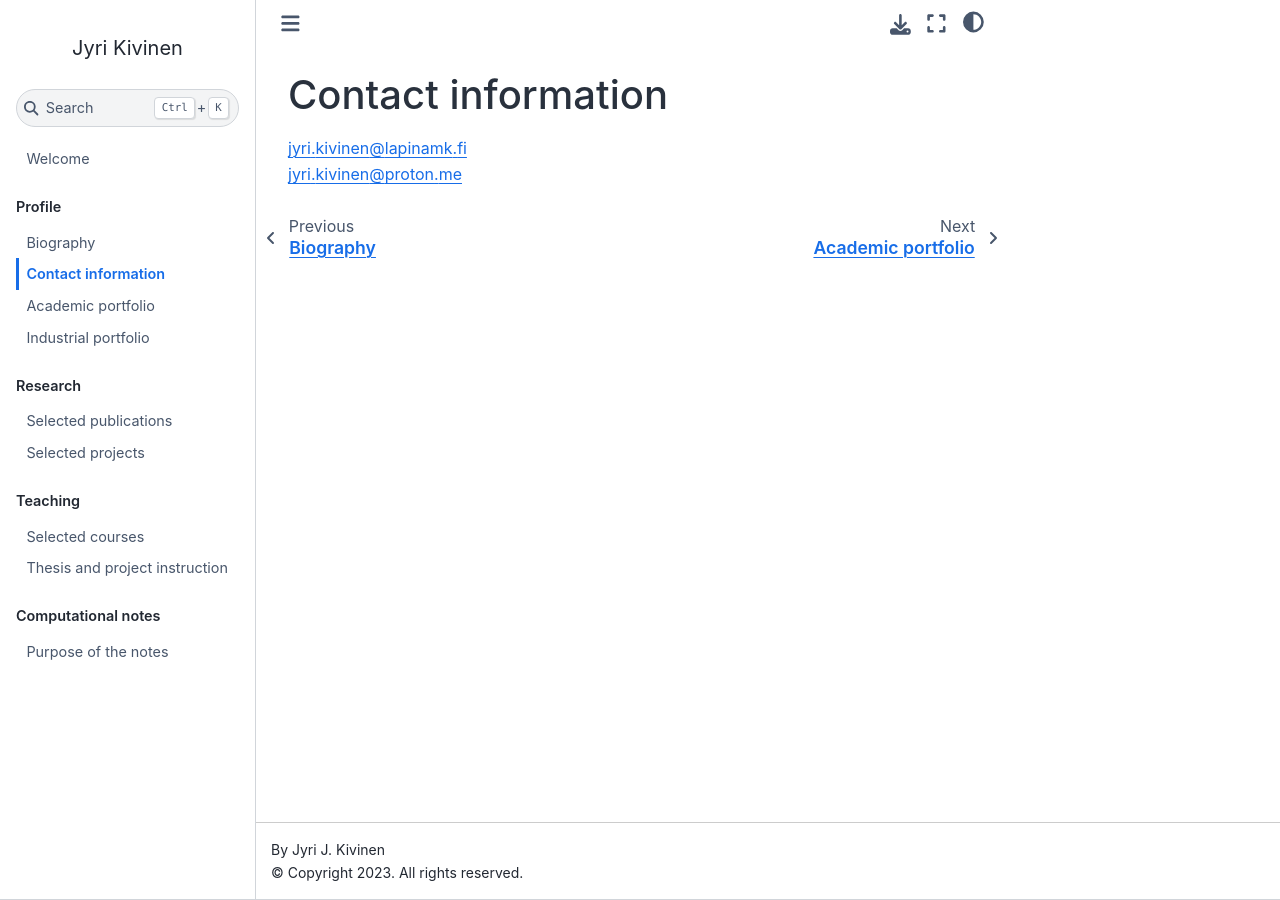
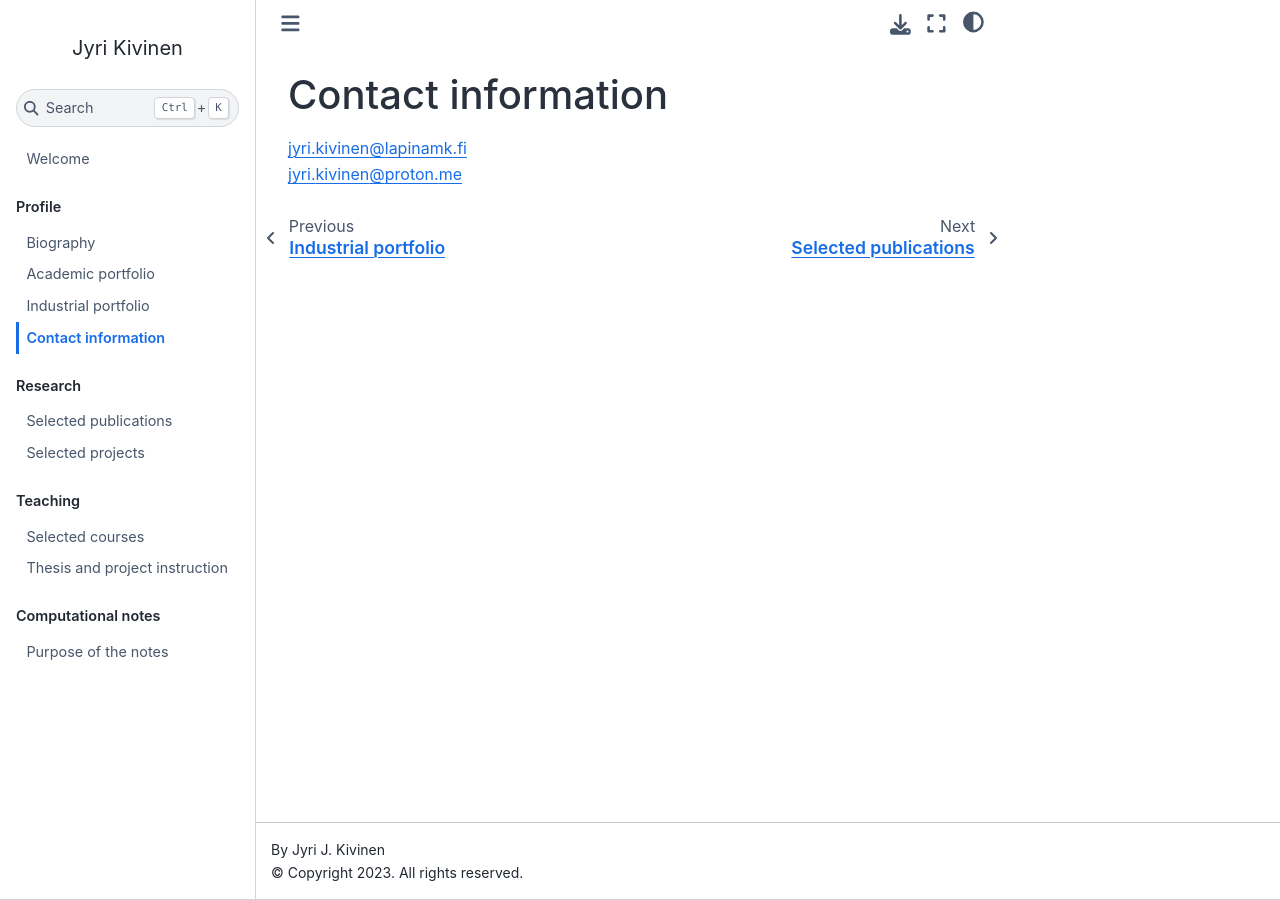
Before and after one commit to jyrikivinen/home, a Jupyter Book: the page built from personal/contact.md, in a window 1280 px wide. Built offline with Jupyter Book 1.0.4 settings and Sphinx 7.4.7 and the Sphinx Book theme 1.1.4, drawn with Linux system fonts in a browser that asks for light colours; pages that are not in the unit, such as notebooks, are missing from menus; part of the change alters nothing that is shown.

```diff
--- a/_toc.yml
+++ b/_toc.yml
@@ -6,9 +6,9 @@ parts:
   - caption: Profile
     chapters:
     - file: personal/biography
-    - file: personal/contact
     - file: personal/academic_portfolio
     - file: personal/industrial_portfolio
+    - file: personal/contact
   - caption: Research
     chapters:
     - file: research/list_of_publications
```
